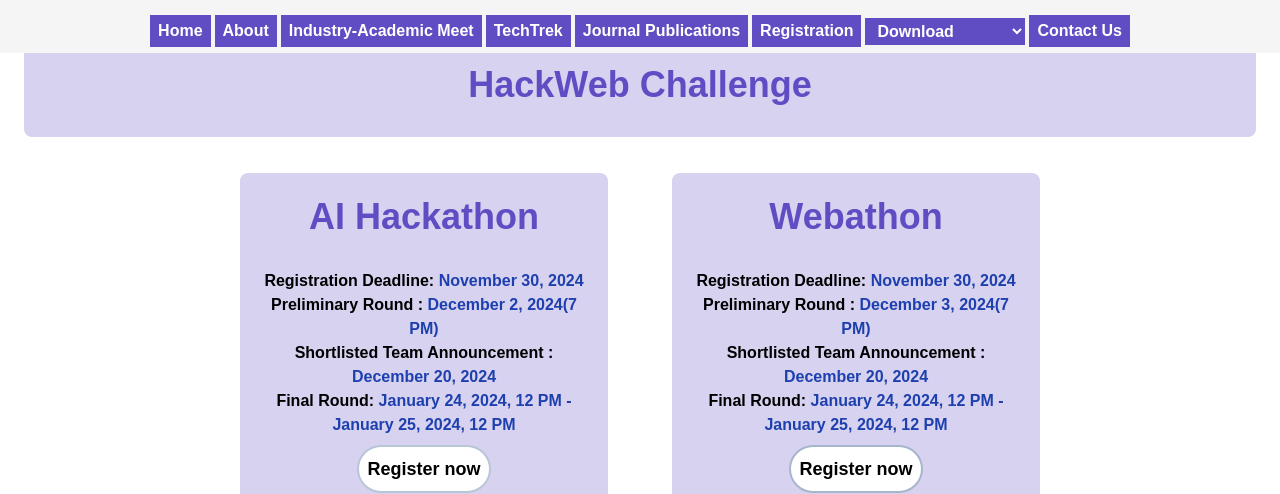
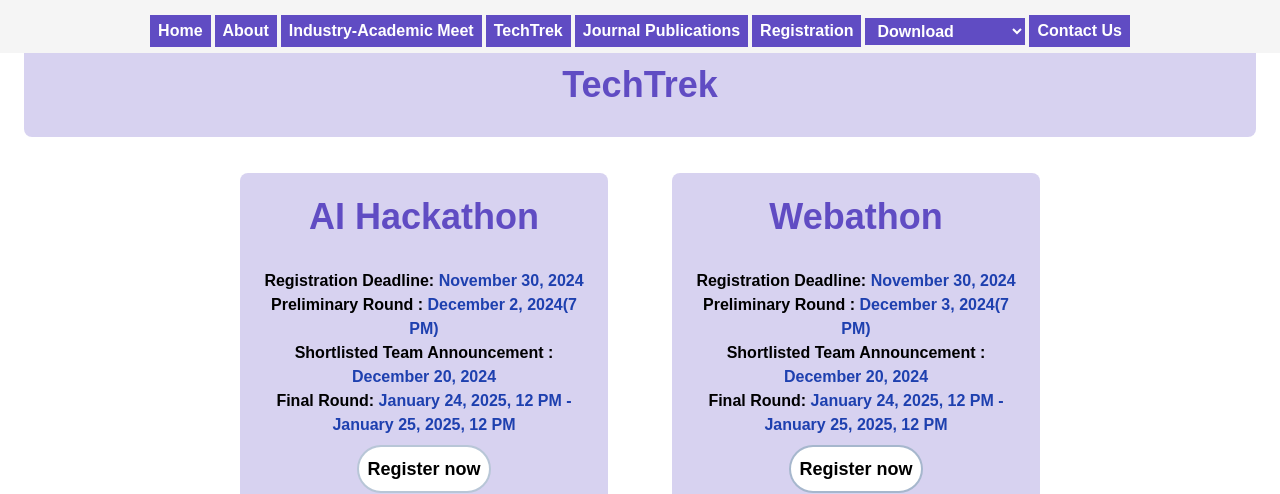
Before and after one commit to roshaneleshaddai/rdconclave, a Next.js app: page /hackathon in a window 1280 px wide. Shown: the part 191-685 px from the top of the page. Built offline with nearby package versions, Linux system fonts and the light colour scheme; a web font is replaced by a local one.

Commit message:
Update page.jsx
dates and title changed
--ng

```diff
--- a/app/hackathon/page.jsx
+++ b/app/hackathon/page.jsx
@@ -122,7 +122,7 @@ export default function Hackathon() {
         <div
           className="bg-[#604CC3]/25 bg-opacity-20 p-8 rounded-lg mx-6 transition-opacity duration-1000 "
         >
-          <h1 className="text-4xl  font-bold text-center text-[#604CC3]">HackWeb Challenge</h1>
+          <h1 className="text-4xl  font-bold text-center text-[#604CC3]">TechTrek</h1>
 
         </div>
 
@@ -143,7 +143,7 @@ export default function Hackathon() {
       <p className="text-center">Registration Deadline:<span className="text-blue-800"> November 30, 2024</span></p>
       <p className="text-center">Preliminary Round :<span className="text-blue-800"> December 2, 2024(7 PM)</span></p>
       <p className="text-center">Shortlisted Team Announcement :<span className="text-blue-800"> December 20, 2024</span></p>
-      <p className="text-center">Final Round:<span className="text-blue-800"> January 24, 2024, 12 PM - January 25, 2024, 12 PM</span></p>
+      <p className="text-center">Final Round:<span className="text-blue-800"> January 24, 2025, 12 PM - January 25, 2025, 12 PM</span></p>
       <button className="p-2 m-2 bg-white text-lg border-2 border-[#4F709C]/40 hover:border-[#604CC3]  rounded-full">
         <Link href="https://forms.gle/u7b8FL1UG8cA5Tu2A">
         Register now
@@ -168,7 +168,7 @@ export default function Hackathon() {
      <p className="text-center">Registration Deadline:<span className="text-blue-800"> November 30, 2024</span></p>
       <p className="text-center">Preliminary Round :<span className="text-blue-800"> December 3, 2024(7 PM)</span></p>
       <p className="text-center">Shortlisted Team Announcement :<span className="text-blue-800"> December 20, 2024</span></p>
-      <p className="text-center">Final Round:<span className="text-blue-800"> January 24, 2024, 12 PM - January 25, 2024, 12 PM</span></p>
+      <p className="text-center">Final Round:<span className="text-blue-800"> January 24, 2025, 12 PM - January 25, 2025, 12 PM</span></p>
       <button className="p-2 m-2 bg-white text-lg border-2 border-[#4F709C]/50 hover:border-[#4F709C] rounded-full">
       <Link href="https://forms.gle/u7b8FL1UG8cA5Tu2A">
         Register now
```
